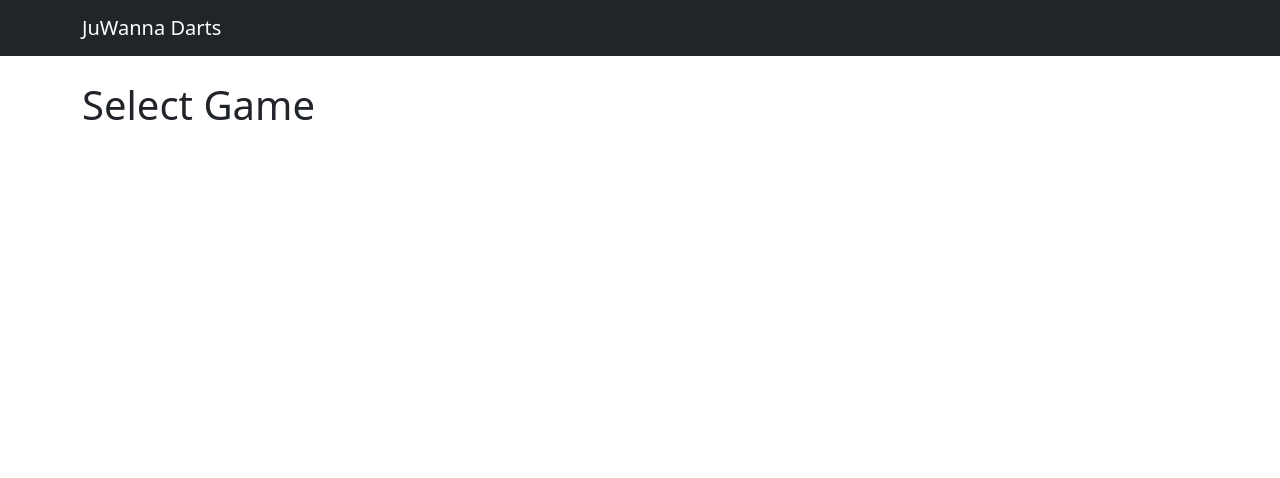
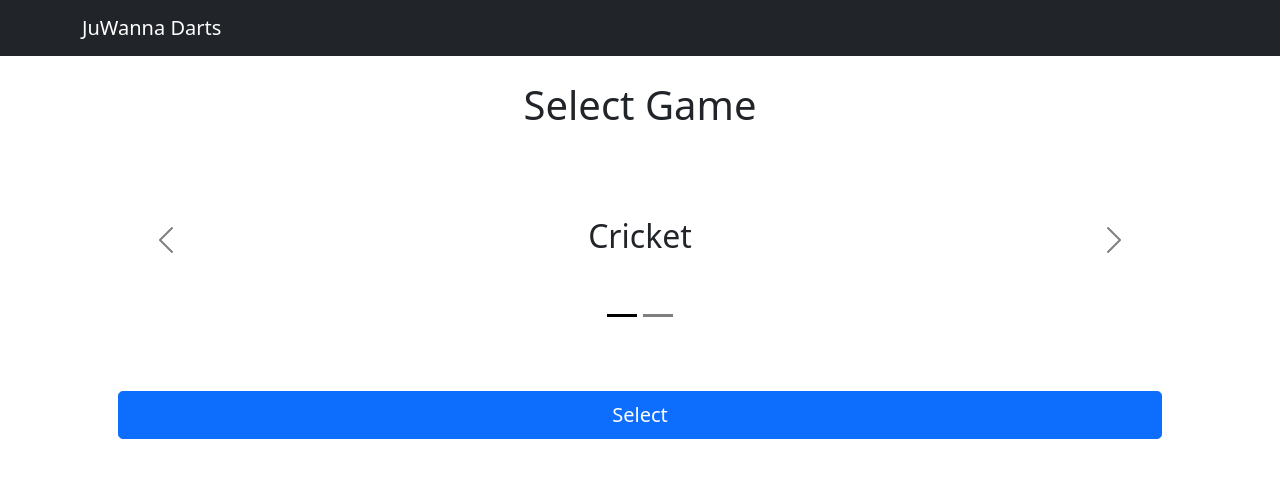
Before and after one commit to rknruben56/juwanna-darts, a React (Create React App) app: page / in a window 1280 px wide. Shown: the top 478 px of the page. Built offline with nearby package versions, Linux system fonts and the light colour scheme.

Commit message:
Implement UI portion of CarouselSelect component

```diff
--- a/src/App.tsx
+++ b/src/App.tsx
@@ -1,7 +1,6 @@
 import { Routes, Route } from 'react-router-dom';
 import Navigation from './components/Navigation';
 import Games from './pages/Games';
-
 
 function App() {
   return (
--- /dev/null
+++ b/src/components/CarouselSelect.tsx
@@ -0,0 +1,34 @@
+import Carousel from 'react-bootstrap/Carousel';
+import Row from 'react-bootstrap/Row';
+import Button from 'react-bootstrap/Button';
+import styled from '@emotion/styled';
+
+let StyledItem = styled.div`
+  padding: 5em;
+`
+
+export interface CarouselProps {
+  items: string[];
+  onSelect?: (item: string) => void;
+}
+
+function CarouselSelect({ items, onSelect }: CarouselProps) {
+  return (
+    <>
+      <Carousel variant="dark" interval={200000}>
+        {items.map((item, i) =>
+          <Carousel.Item key={i} className="text-center">
+            <StyledItem>
+              <h2>{item}</h2>
+            </StyledItem>
+          </Carousel.Item>
+        )}
+      </Carousel>
+      <Row className="p-5">
+        <Button variant="primary" size="lg">Select</Button>
+      </Row>
+    </>
+  );
+}
+
+export default CarouselSelect;
--- a/src/pages/Games.tsx
+++ b/src/pages/Games.tsx
@@ -1,9 +1,15 @@
 import { Container } from 'react-bootstrap';
+import CarouselSelect, { CarouselProps } from '../components/CarouselSelect';
 
 function Games() {
+  const carousel: CarouselProps = {
+    items: ['Cricket', '301 (Does not work yet)']
+  };
+
   return (
     <Container>
-      <h1>Select Game</h1>
+      <h1 className="text-center">Select Game</h1>
+      <CarouselSelect items={carousel.items} />
     </Container>
   )
 }
```
